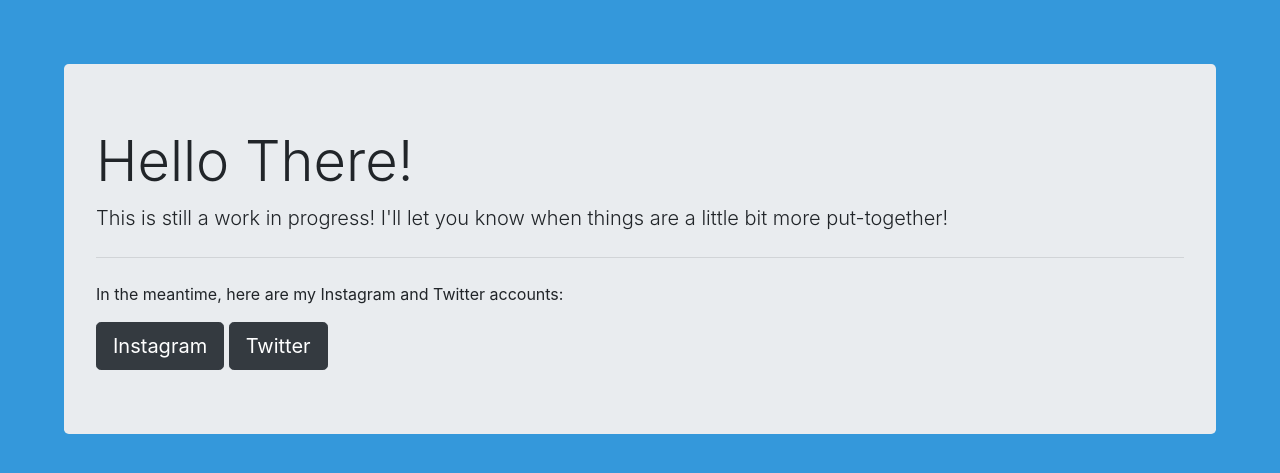
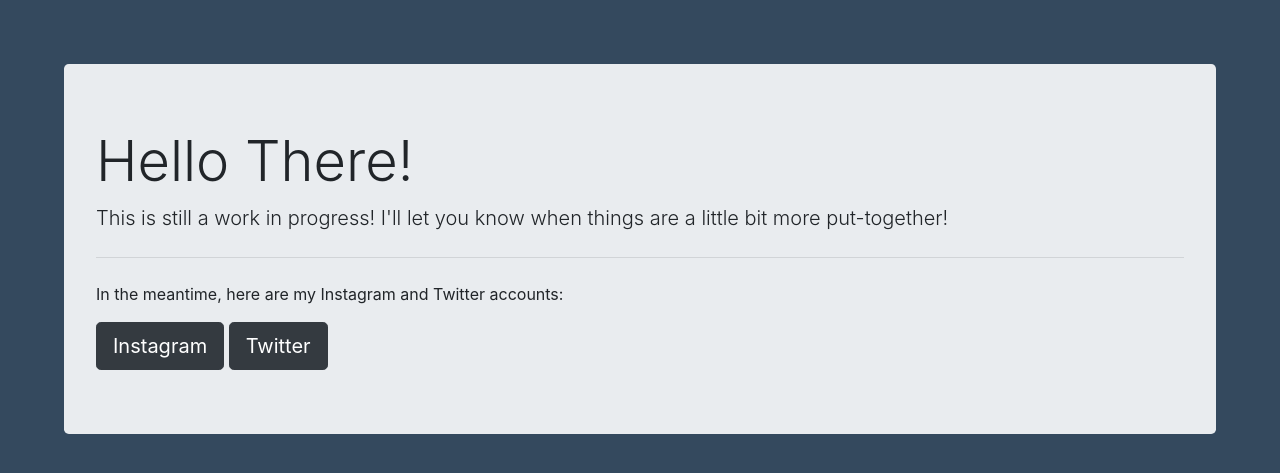
Before and after one commit to joeypalko/joeypalko.github.io, a Jekyll site: the page index.html, which Jekyll copies as it is, in a window 1280 px wide. Shown: the top 473 px of the page. Built offline with Jekyll 4.4.1, drawn with Linux system fonts in a browser that asks for light colours; nearby versions of some CDN libraries.

Commit message:
Update index.html

```diff
--- a/index.html
+++ b/index.html
@@ -12,7 +12,7 @@
     <style>
       body {
         padding: 5%;
-        background-color: #3498db;
+        background-color: #34495e;
       }
     </style>
   </head>
```
